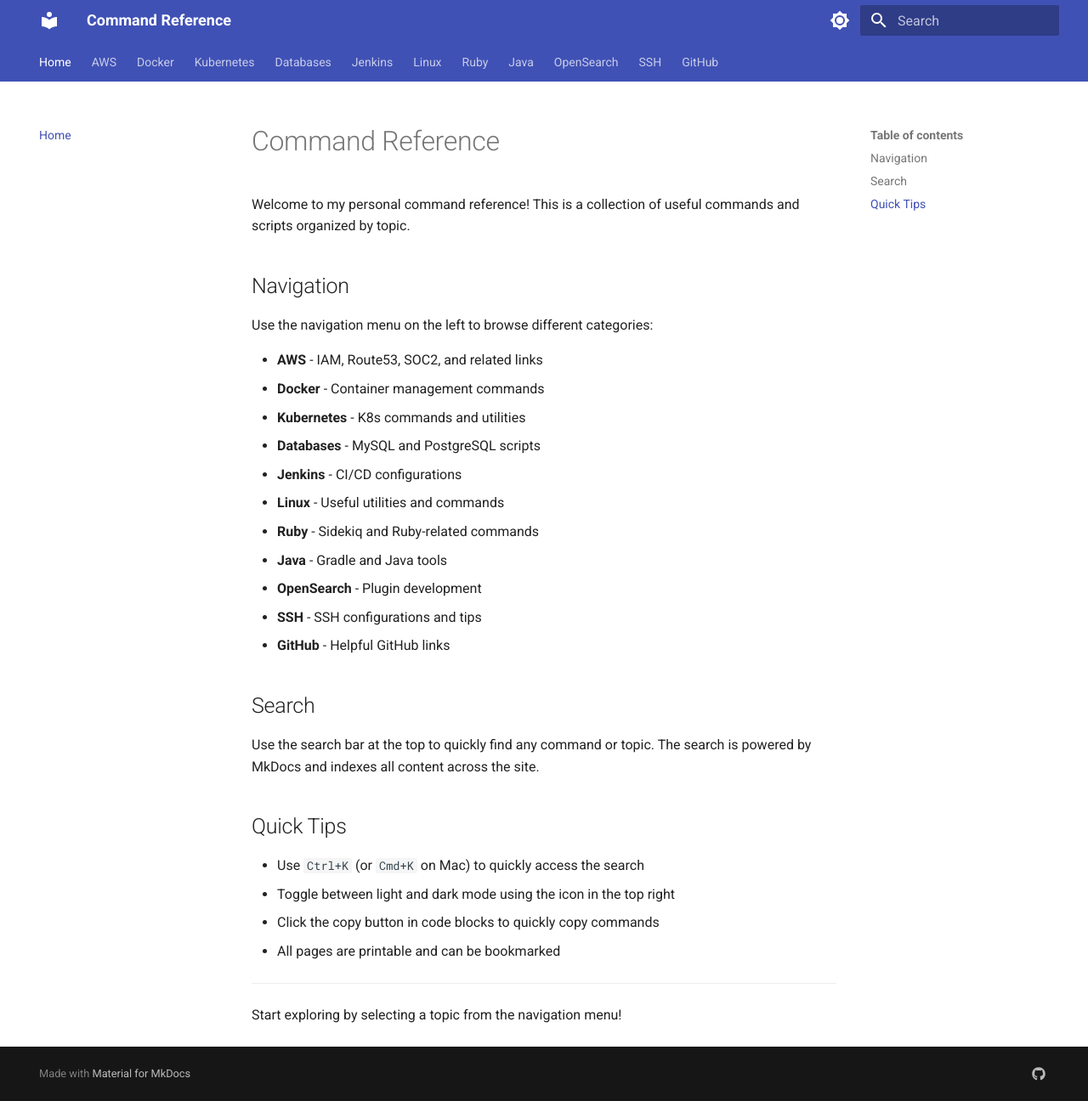
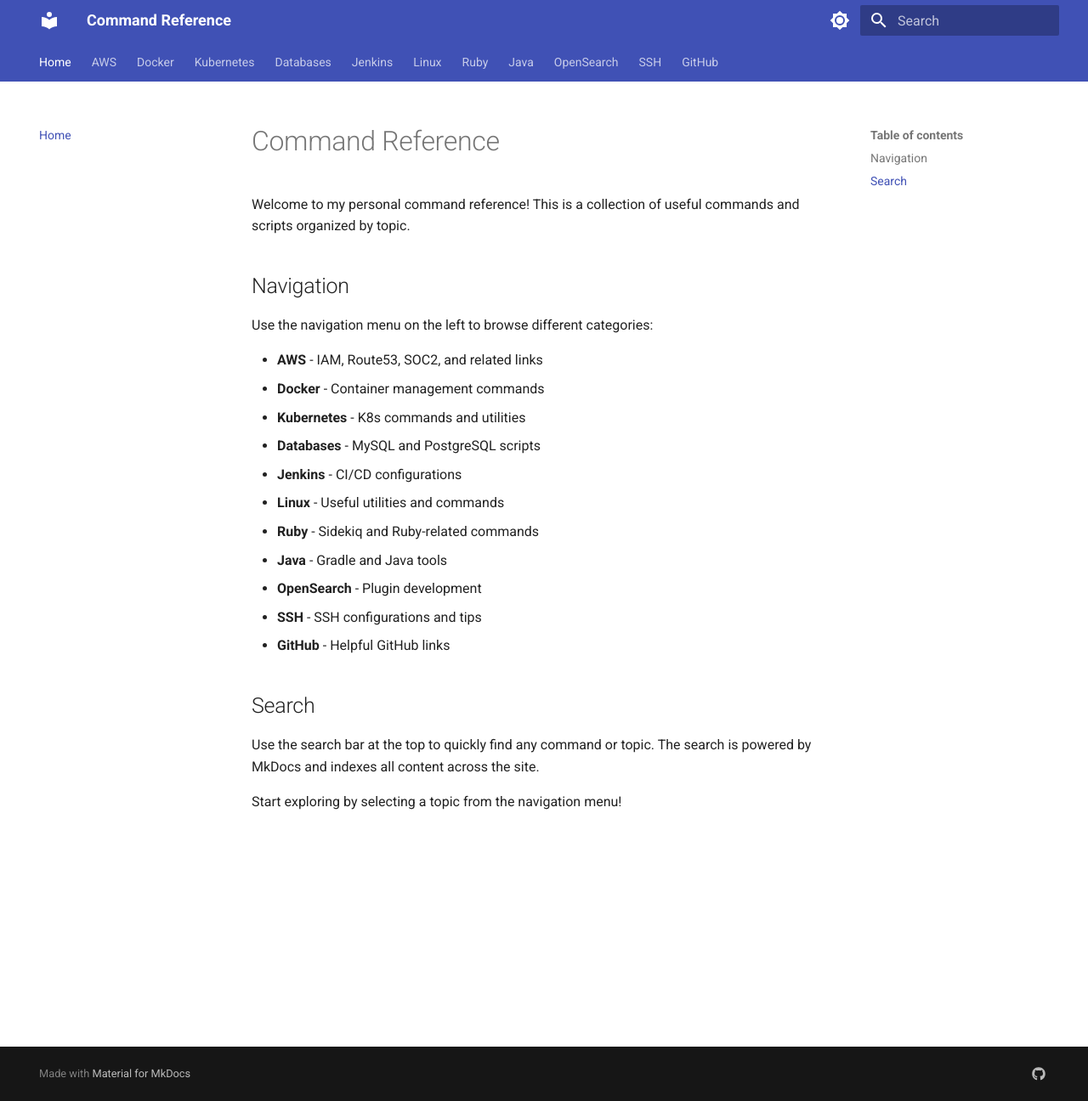
Before and after one commit to Fluder-Paradyne/cmds, an MkDocs documentation site: the page built from docs/index.md, in a window 1280 px wide and 1296 px high. Shown: the whole window at 85% size. Built offline with MkDocs 1.6.1 and Material for MkDocs 9.7.7, drawn with Linux system fonts in a browser that asks for light colours.

Commit message:
remove not working docs

```diff
--- a/docs/index.md
+++ b/docs/index.md
@@ -22,13 +22,4 @@
 
 Use the search bar at the top to quickly find any command or topic. The search is powered by MkDocs and indexes all content across the site.
 
-## Quick Tips
-
-- Use `Ctrl+K` (or `Cmd+K` on Mac) to quickly access the search
-- Toggle between light and dark mode using the icon in the top right
-- Click the copy button in code blocks to quickly copy commands
-- All pages are printable and can be bookmarked
-
----
-
 Start exploring by selecting a topic from the navigation menu!
```
